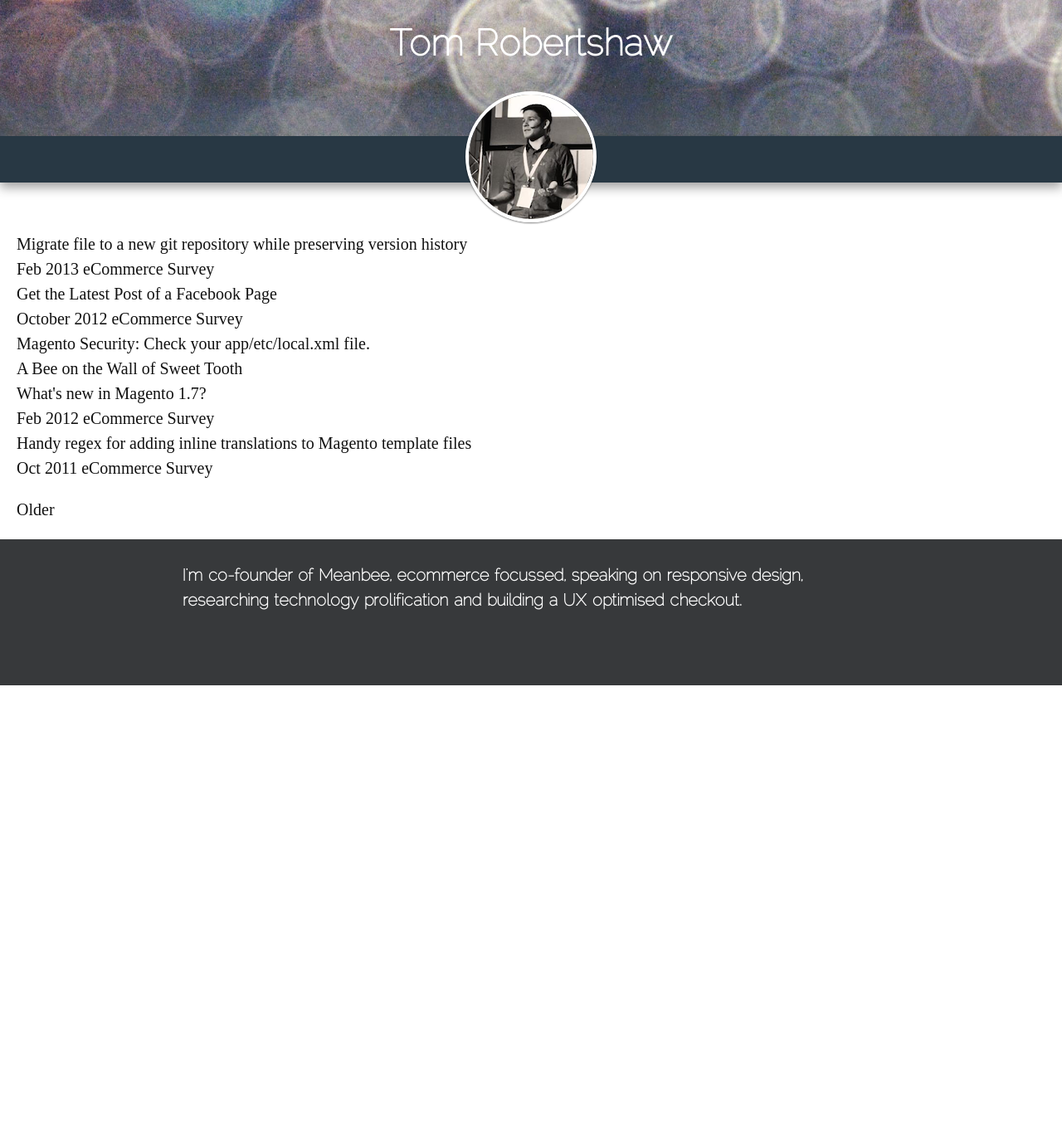
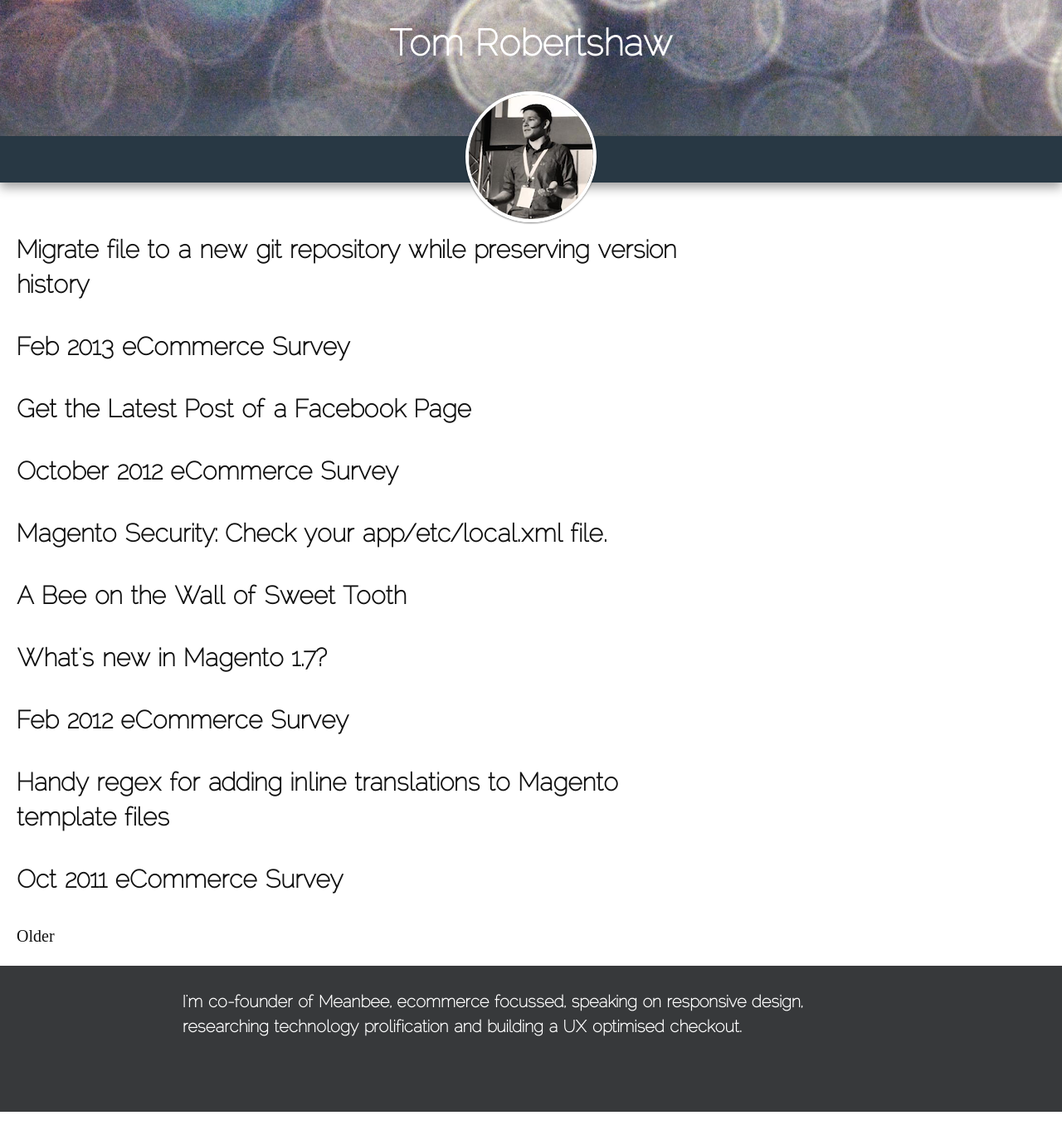
Before and after one commit to bobbyshaw/tomrobertshaw.net, a Jekyll site: the page built from index.html, in a window 1280 px wide. Shown: the whole page at 83% size. Built offline with Jekyll 4.4.1, drawn with Linux system fonts in a browser that asks for light colours; Markdown is read by kramdown in place of the engine named in the settings; the list of posts is cut into pages by our own code; comment, search, counter and statistics services are not loaded; before the commit the page ends 900 px from its top, so only the background shows below that.

Commit message:
Change posts titles to h1 and adjust h2 fonts size

```diff
--- a/_layouts/post.html
+++ b/_layouts/post.html
@@ -1,7 +1,7 @@
 ---
 layout: default
 ---
-<h2>{{ page.title }}</h2>
+<h1>{{ page.title }}</h1>
 <p class="meta">{{ page.date | date_to_string }}</p>
 
 <div class="post">
--- a/css/styles.css
+++ b/css/styles.css
@@ -491,6 +491,10 @@
     font-size: 1.8em;
 }
 
+h2 {
+    font-size: 1.5em;
+}
+
 ul {
     list-style: none;
     padding: 0;
--- a/index.html
+++ b/index.html
@@ -5,7 +5,7 @@
 
 <ul class="posts">
 	{% for post in paginator.posts %}
-    	<li><a href="{{ post.url }}">{{ post.title }}</a></li>
+    	<li><h2><a href="{{ post.url }}">{{ post.title }}</a></h2></li>
     {% endfor %}
 </ul>
 
```
